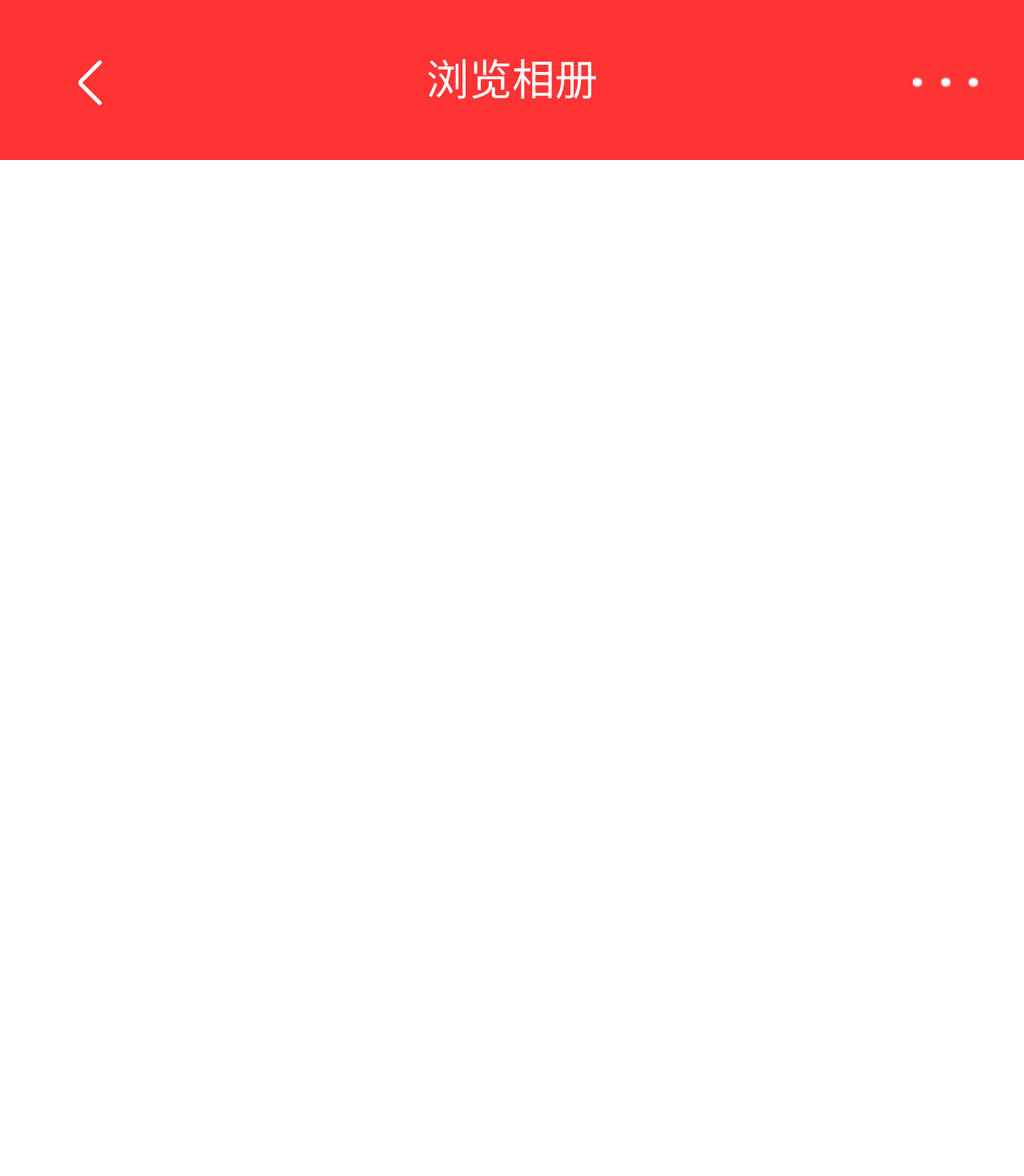
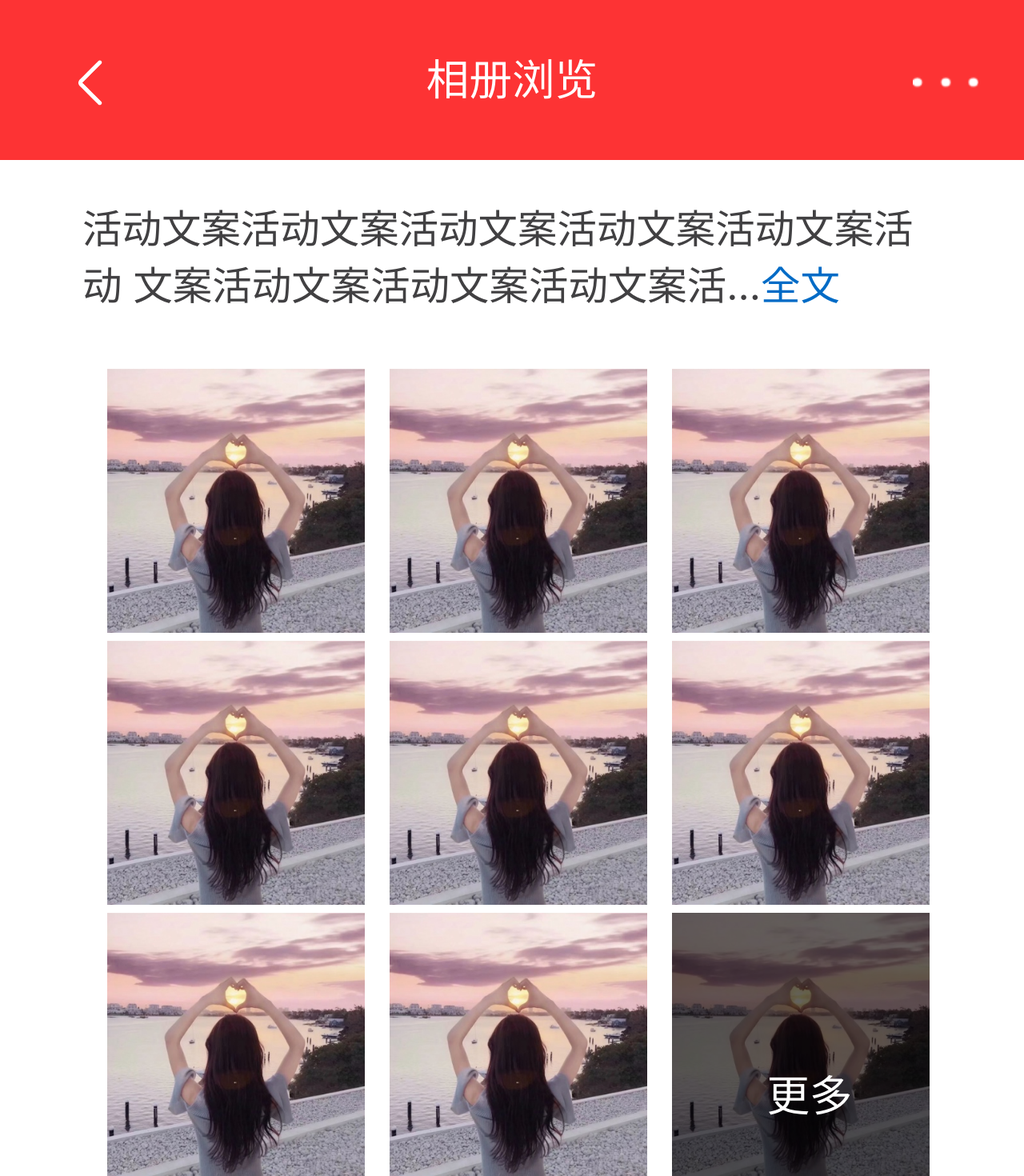
Before and after one commit to zhaodandan427/albume, a React (Create React App) app: page /#/photoBrowsing/0 in a window 1280 px wide. Shown: the top 1470 px of the page at 80% size. Before the commit the page ends 800 px from the top, so only its background shows below. Built offline with nearby package versions, Linux system fonts and the light colour scheme.

Commit message:
feat:提交代码

```diff
--- a/src/pages/photoBrowsing/photoBrowsing.js
+++ b/src/pages/photoBrowsing/photoBrowsing.js
@@ -2,11 +2,13 @@
 import React from 'react';
 import { Link } from 'react-router-dom'
 import './photoBrowsing.scss';
+import bg1 from './1.jpg';
 class PhotoBrowsing extends React.Component {
   constructor(props) {
     super(props);
     this.state = {
-      show: false
+      show: false,
+      data: [1, 2, 3, 4, 5, 6, 7, 8, 9]
     };
     this.list = [
       { name: '上传照片', pathname: 'uploadAlbum' },
@@ -21,6 +23,15 @@ class PhotoBrowsing extends React.Component {
       show: flag
     })
   }
+  //点击全文
+  all() {
+    this.text.innerHTML = '活动文案活动文案活动文案活动文案活动文案活动 文案活动文案活动文案活动文案活活动文案活动文案活动文案活动文案活动文案活动 文案活动文案活动文案活动文案活'
+    this._all.style.opacity = 0
+  }
+  //点击更多
+  moreClick() {
+
+  }
   /*事件-----------------------end*/
   render() {
     const flag = this.state.show;
@@ -28,7 +39,7 @@ class PhotoBrowsing extends React.Component {
       <div className={'photoBrowsing'}>
         <header>
           <Link to='/'></Link>
-          浏览相册
+          相册浏览
           <span onClick={this.select.bind(this)}></span>
         </header>
         <div className={`dialog-wrap ${flag ? 'slidedown' : 'slideup'} `} >
@@ -42,7 +53,29 @@ class PhotoBrowsing extends React.Component {
             }
           </ul>
         </div>
-      </div>
+        <div className={'detail-album'} ref={ref => this.detailAlbum = ref} style={{
+          display: 'block'
+        }}>
+          <p ref={ref => this.text = ref}>活动文案活动文案活动文案活动文案活动文案活动 文案活动文案活动文案活动文案活...
+            <span ref={ref => this._all = ref}
+              style={{
+                opacity: 1
+              }}
+              onClick={this.all.bind(this)}>全文</span>
+          </p>
+          <div className={'picture-list'}>
+            <ul>
+              {
+                this.state.data.map((s, i) => {
+                  return <li key={'js' + i}><img src={bg1} alt='' /></li>
+                })
+              }
+              < span className={'more'}>更多</span>
+            </ul>
+
+          </div>
+        </div>
+      </div >
     )
   }
 }
--- a/src/pages/photoBrowsing/photoBrowsing.scss
+++ b/src/pages/photoBrowsing/photoBrowsing.scss
@@ -1,11 +1,17 @@
 .photoBrowsing{
   width: 100%;
+  display: flex;
+
   header{
+    width: 100%;
     height: 1.94rem;
     line-height: 1.94rem;
     background: #FD3334;
     font-size: .52rem;
     color:#fff;
+    position: fixed;
+    left:0;
+    top:0;
     a{
       width: 1rem;
       height: 1rem;
@@ -62,4 +68,52 @@
     opacity: 0;
     transition: transform 0.2s, opacity 0.1s;
   }
+  .detail-album{
+    box-sizing: border-box;
+    padding: 1rem;
+    flex:1;
+    margin-top: 1.4rem;
+    p{
+      color:#414042;
+      font-size: .48rem;
+      text-align: left;
+      span{
+        color:#006BC6
+      }
+    }
+    .picture-list{
+      margin-top: .6rem;
+      position: relative;
+      ul{
+        display: flex;
+        flex-wrap:wrap;
+
+        li{
+          width: 30%;
+          height: 3.2rem;
+          margin-left: .3rem;
+          margin-top: 10px;
+          img{
+            width: 100%;
+            height: 100%;
+          }
+        }
+       li:nth-child(9){
+         background:black;
+
+         img{
+           opacity: 0.4;
+         }
+       }
+        .more{
+          font-size: .52rem;
+          color: #fff;
+          position: absolute;
+          left:8.3rem;
+          top:8.5rem
+
+        }
+      }
+    }
+  }
 }
```
Also changed, not shown: src/pages/photoBrowsing/1.jpg (added).
